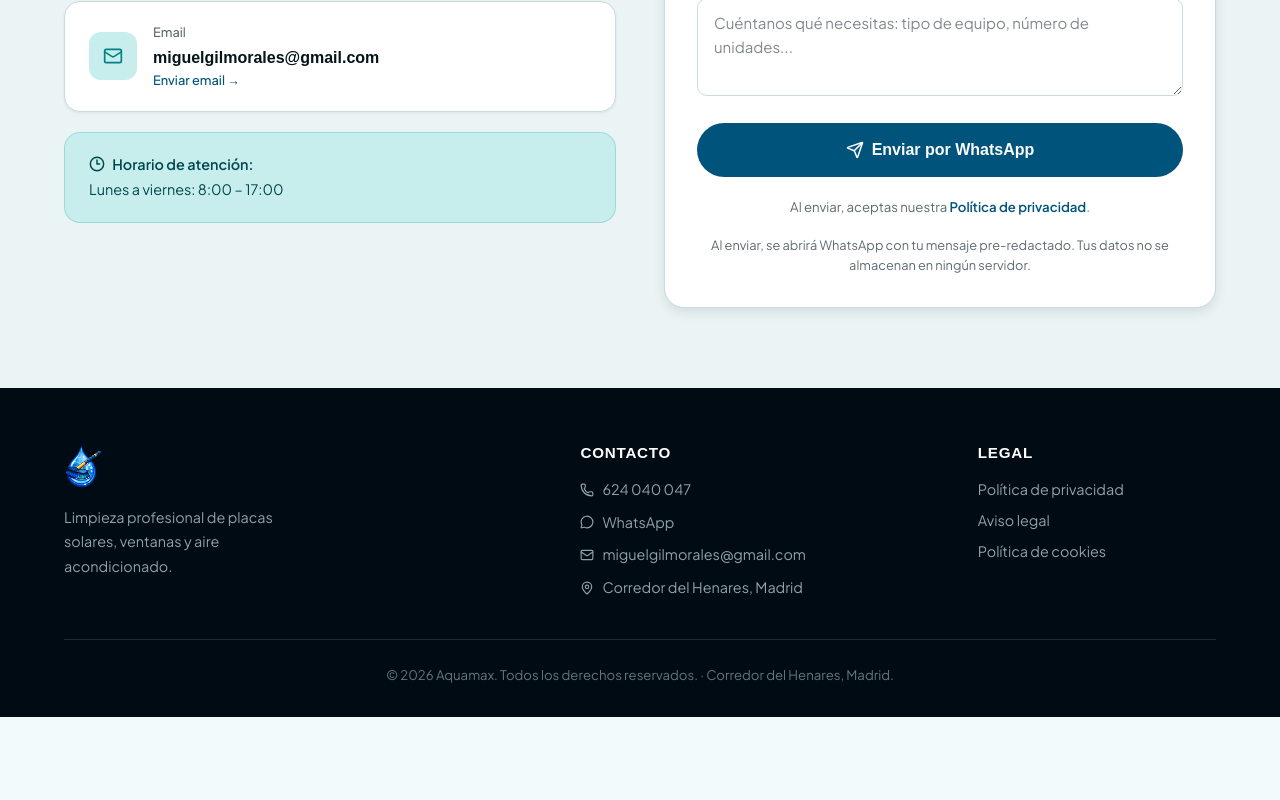
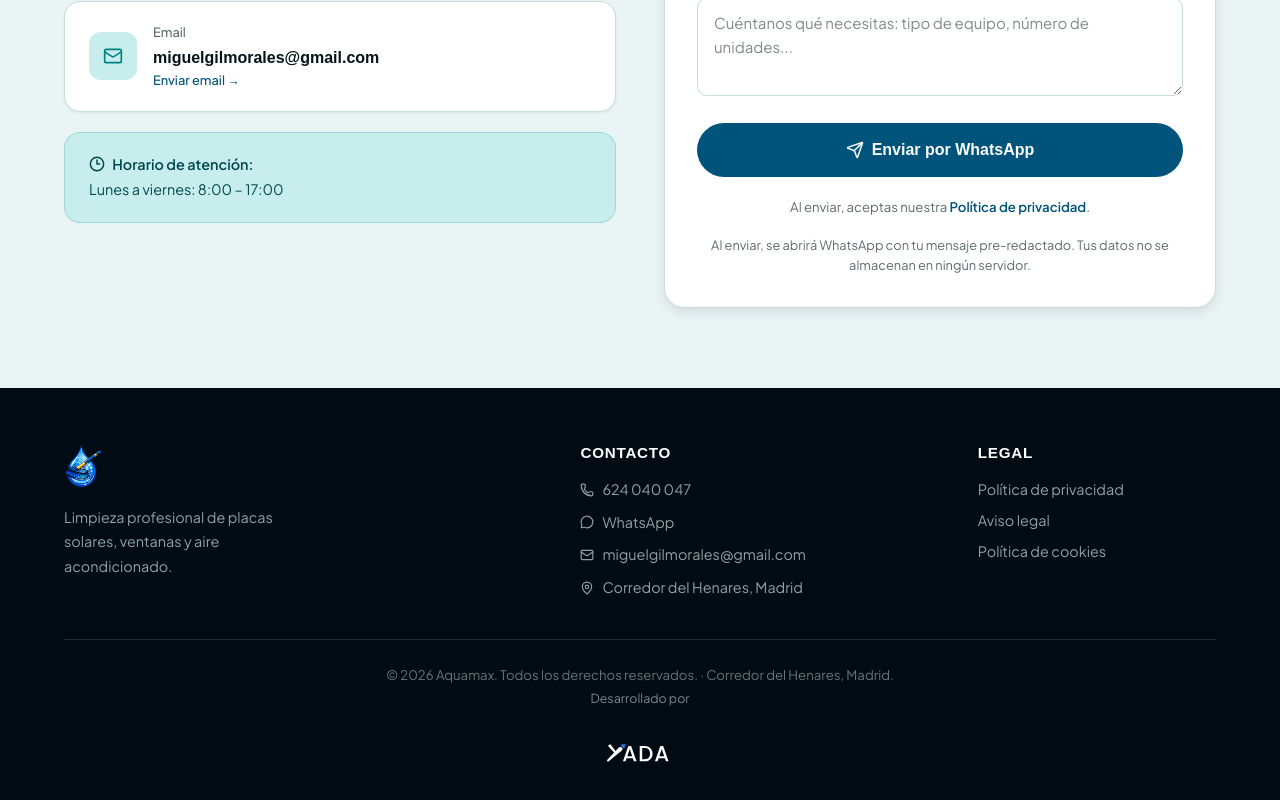
Before and after one commit to Thiago1102/AquaMax, a React (Vite) app: page / in a window 1280 px wide. Shown: the part 3786-4586 px from the top of the page. Before the commit the page ends 4503 px from the top, so only its background shows below. Built offline with nearby package versions, Linux system fonts and the light colour scheme.

Commit message:
Implementación LOGO YADA

```diff
--- a/src/components/Footer.tsx
+++ b/src/components/Footer.tsx
@@ -71,10 +71,25 @@ export default function Footer() {
         </div>
 
         {/* Copyright */}
-        <div style={{ borderTop: '1px solid oklch(0.28 0.02 225)', paddingTop: '1.5rem', textAlign: 'center' }}>
-          <p style={{ fontSize: '0.825rem', color: 'oklch(0.55 0.02 220)' }}>
-            © {year} Aquamax. Todos los derechos reservados. · Corredor del Henares, Madrid.
-          </p>
+        <div style={{ borderTop: '1px solid oklch(0.28 0.02 225)', paddingTop: '1.5rem' }}>
+          <div style={{ display: 'flex', flexDirection: 'column', alignItems: 'center', gap: '1rem', textAlign: 'center' }}>
+            <div style={{ display: 'flex', flexDirection: 'column', alignItems: 'center', gap: '0.25rem' }}>
+              <p style={{ fontSize: '0.825rem', color: 'oklch(0.55 0.02 220)' }}>
+                © {year} Aquamax. Todos los derechos reservados. · Corredor del Henares, Madrid.
+              </p>
+              <p style={{ fontSize: '0.78rem', color: 'oklch(0.62 0.02 220)' }}>
+                Desarrollado por
+              </p>
+            </div>
+
+            <a href="#inicio" aria-label="YADA - Desarrollado por" style={{ display: 'inline-flex', alignItems: 'center', justifyContent: 'center', textDecoration: 'none' }}>
+              <img
+                src="/YADA_complete.svg"
+                alt="YADA"
+                style={{ height: '3.4rem', width: 'auto', display: 'block', maxWidth: '100%' }}
+              />
+            </a>
+          </div>
         </div>
       </div>
 
```
Also changed, not shown: public/YADA_complete.svg (added).
